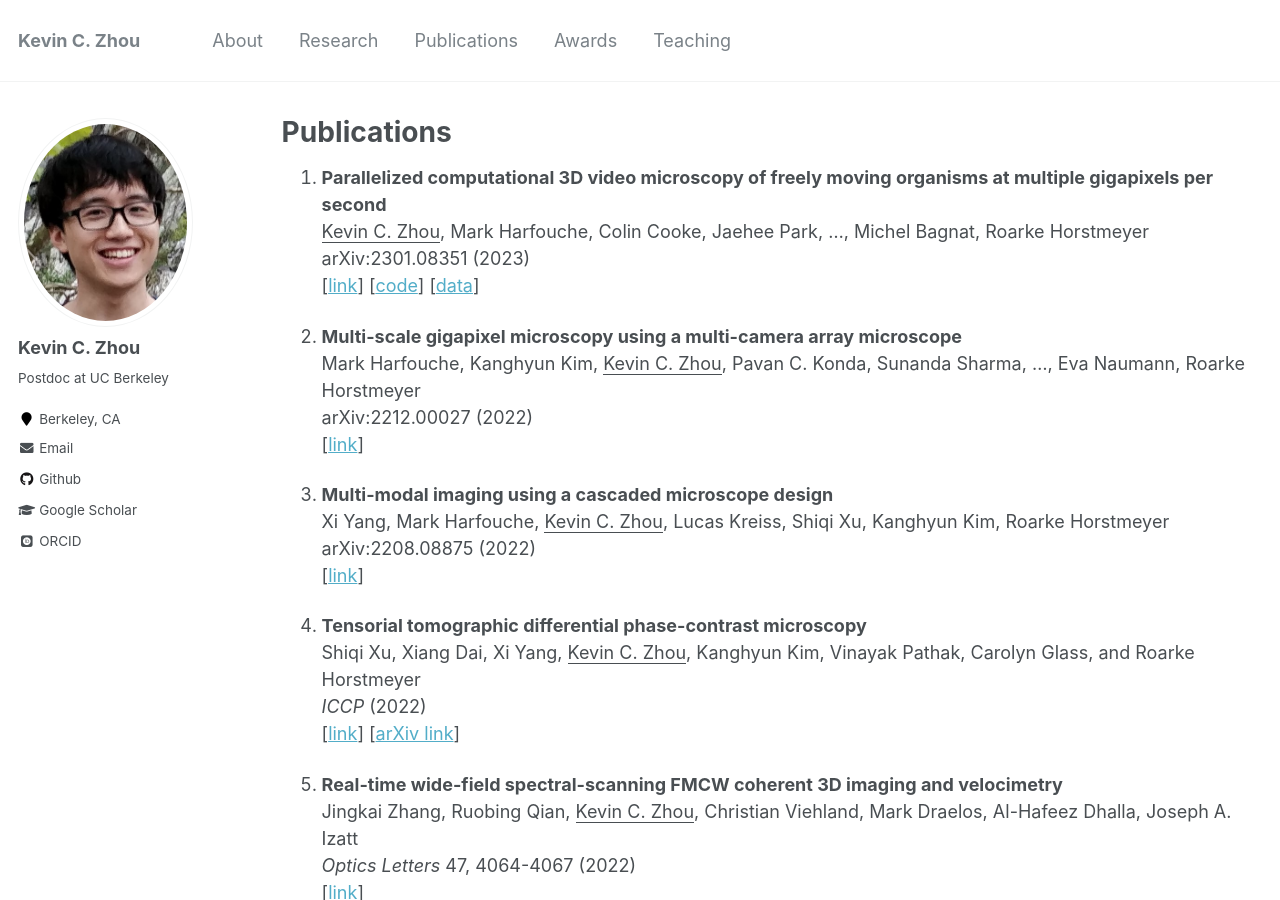
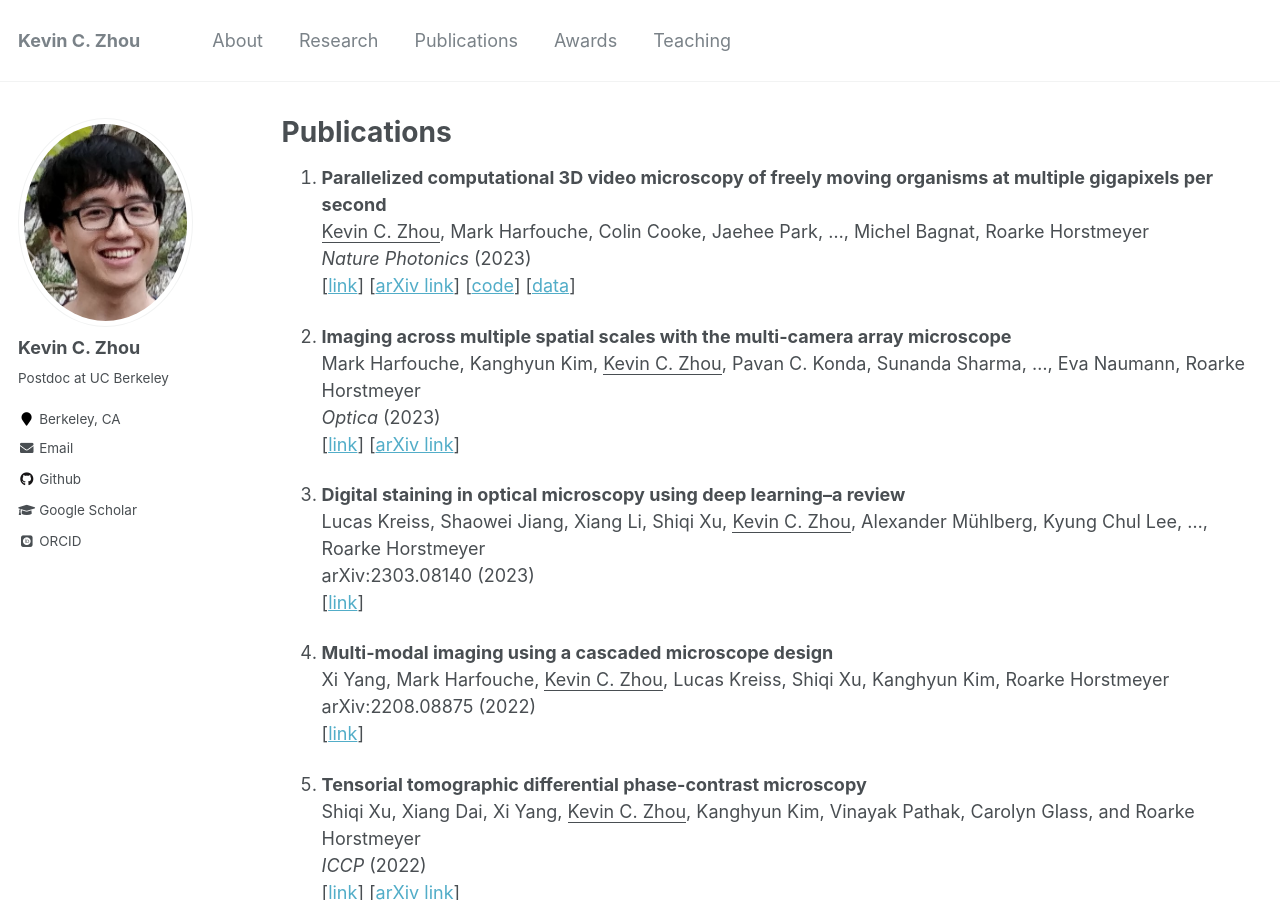
Before and after one commit to kevinczhou/kevinczhou.github.io, a Jekyll site: the page built from _pages/publications.md, in a window 1280 px wide and 900 px high. Built offline with Jekyll 4.4.1, drawn with Linux system fonts in a browser that asks for light colours; some web fonts are replaced.

Commit message:
Update publications.md

```diff
--- a/_pages/publications.md
+++ b/_pages/publications.md
@@ -7,13 +7,18 @@ author_profile: true
 
 1. **Parallelized computational 3D video microscopy of freely moving organisms at multiple gigapixels per second**
 <ins>Kevin C. Zhou</ins>, Mark Harfouche, Colin Cooke, Jaehee Park, ..., Michel Bagnat, Roarke Horstmeyer
-arXiv:2301.08351 (2023)
-[[link](https://arxiv.org/abs/2301.08351)] [[code](https://github.com/kevinczhou/3D-RAPID)] [[data](https://doi.org/10.7924/r4db86b1q)]
+*Nature Photonics* (2023)
+[[link](https://www.nature.com/articles/s41566-023-01171-7)] [[arXiv link](https://arxiv.org/abs/2301.08351)] [[code](https://github.com/kevinczhou/3D-RAPID)] [[data](https://doi.org/10.7924/r4db86b1q)]
 
-1. **Multi-scale gigapixel microscopy using a multi-camera array microscope**
+1. **Imaging across multiple spatial scales with the multi-camera array microscope**
 Mark Harfouche, Kanghyun Kim, <ins>Kevin C. Zhou</ins>, Pavan C. Konda, Sunanda Sharma, ..., Eva Naumann, Roarke Horstmeyer
-arXiv:2212.00027 (2022)
-[[link](https://arxiv.org/abs/2212.00027)]
+*Optica* (2023)
+[[link](https://opg.optica.org/optica/abstract.cfm?doi=10.1364/OPTICA.478010)] [[arXiv link](https://arxiv.org/abs/2212.00027)]
+
+1. **Digital staining in optical microscopy using deep learning–a review**
+Lucas Kreiss, Shaowei Jiang, Xiang Li, Shiqi Xu, <ins>Kevin C. Zhou</ins>, Alexander Mühlberg, Kyung Chul Lee, ..., Roarke Horstmeyer
+arXiv:2303.08140 (2023)
+[[link](https://arxiv.org/abs/2303.08140)]
 
 1. **Multi-modal imaging using a cascaded microscope design**
 Xi Yang, Mark Harfouche, <ins>Kevin C. Zhou</ins>, Lucas Kreiss, Shiqi Xu, Kanghyun Kim, Roarke Horstmeyer
```
